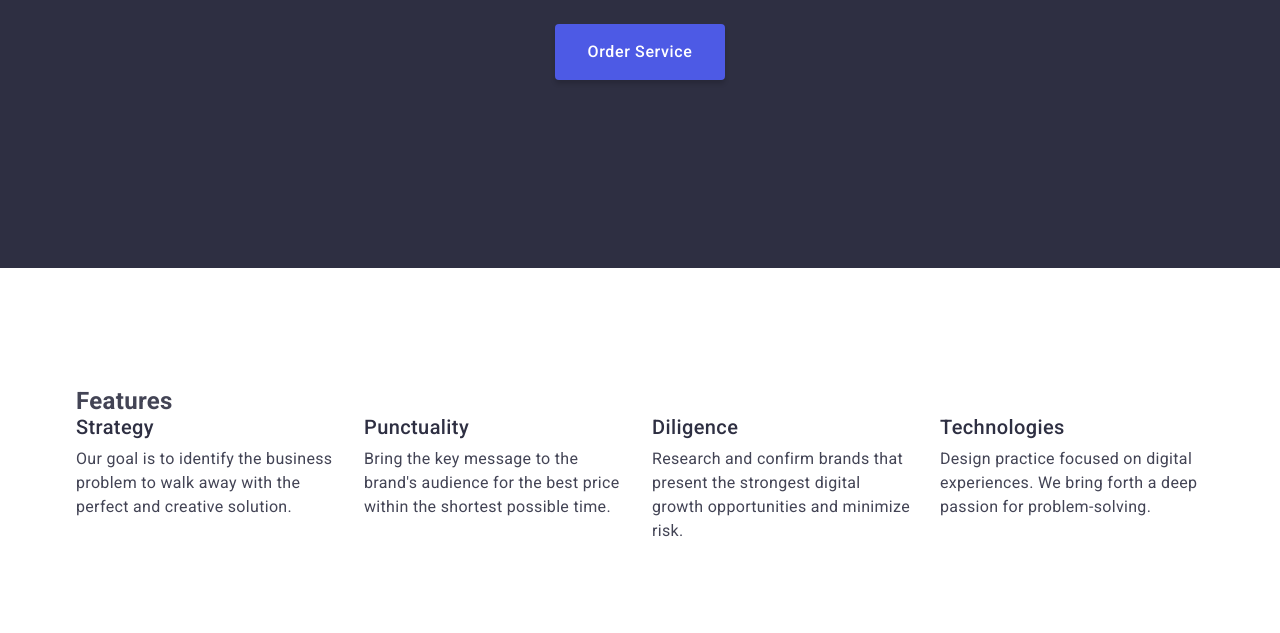
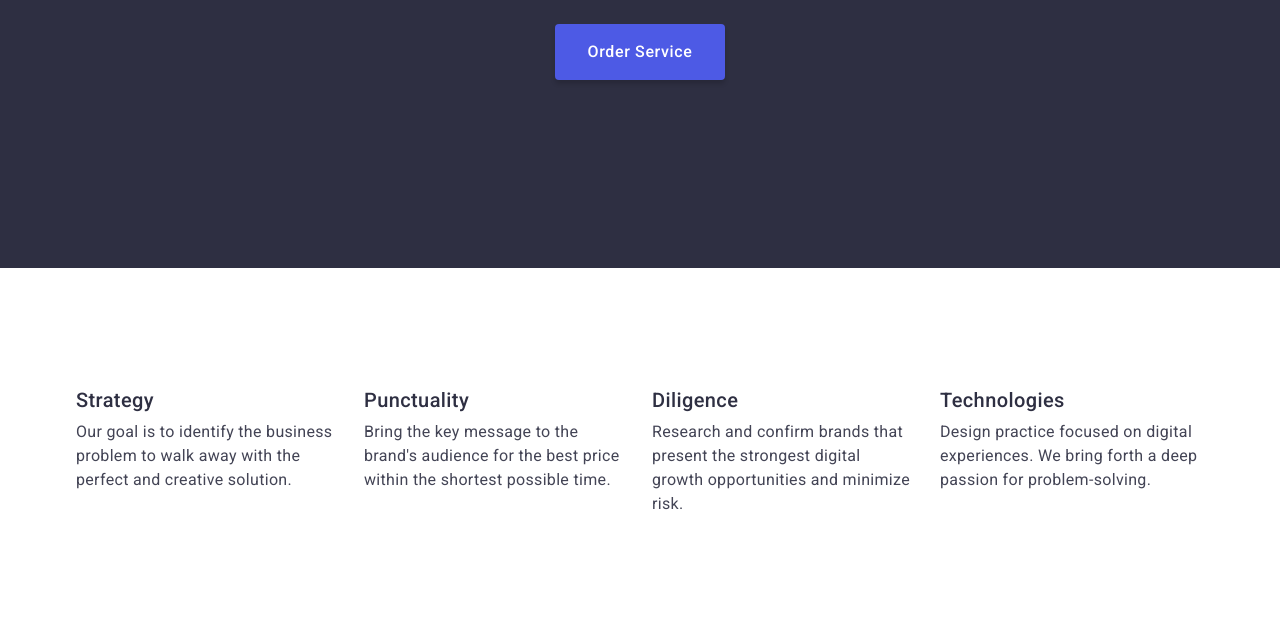
Before and after one commit to keinukr/goit-markup-hw-03, a plain HTML site: page index.html in a window 1280 px wide. Shown: the part 405-1038 px from the top of the page. Drawn offline with nearby package versions, Linux system fonts and the light colour scheme.

Commit message:
done finish

```diff
--- a/css/styles.css
+++ b/css/styles.css
@@ -204,9 +204,9 @@ img {
 .service {
   background-color: var(--white-text-color);
 }
-.visualy-hidden .visualy-hidden {
-  position: fixed;
-  transform: scale(0);
+.visually-hidden {
+  position: absolute;
+  clip: rect(0 0 0 0);
   color: var(--title-text-color);
   font-size: 56px;
   line-height: 1.07;
```
